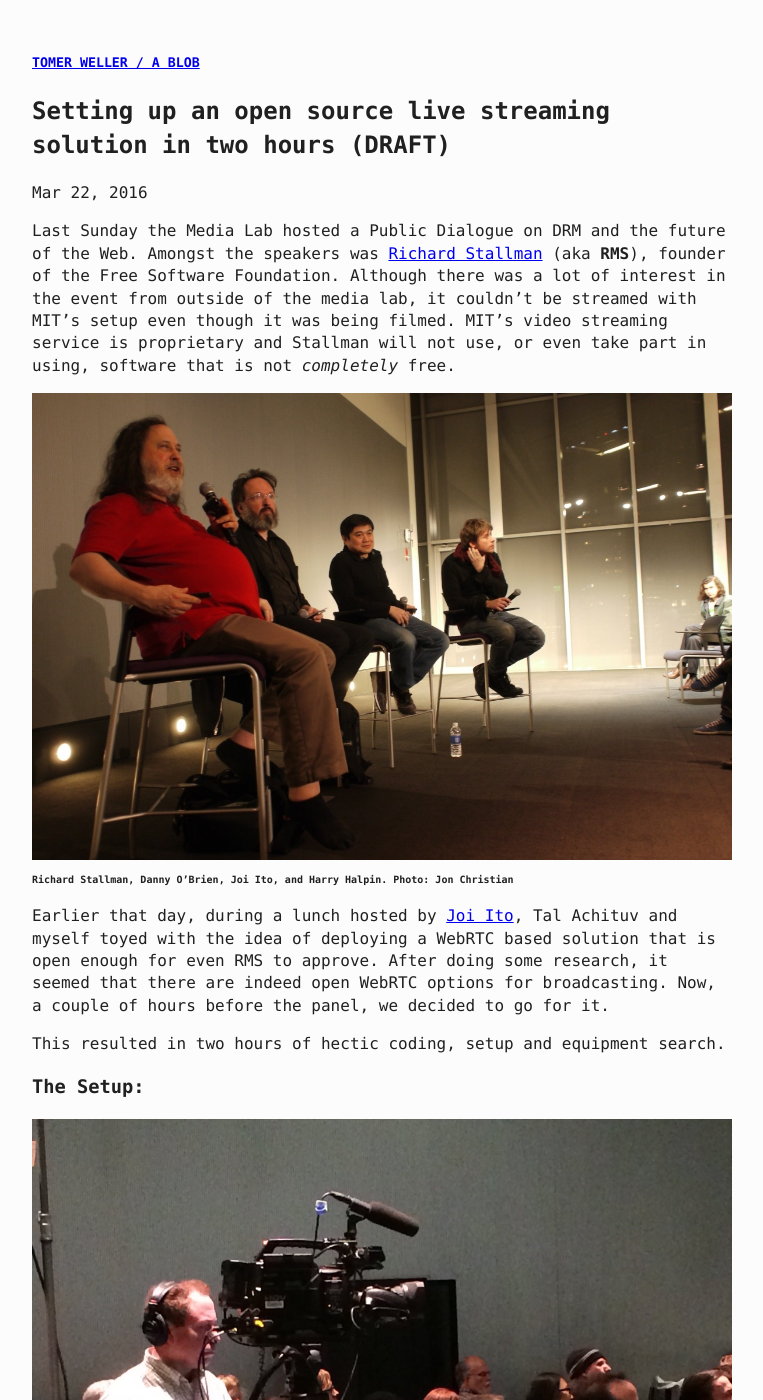
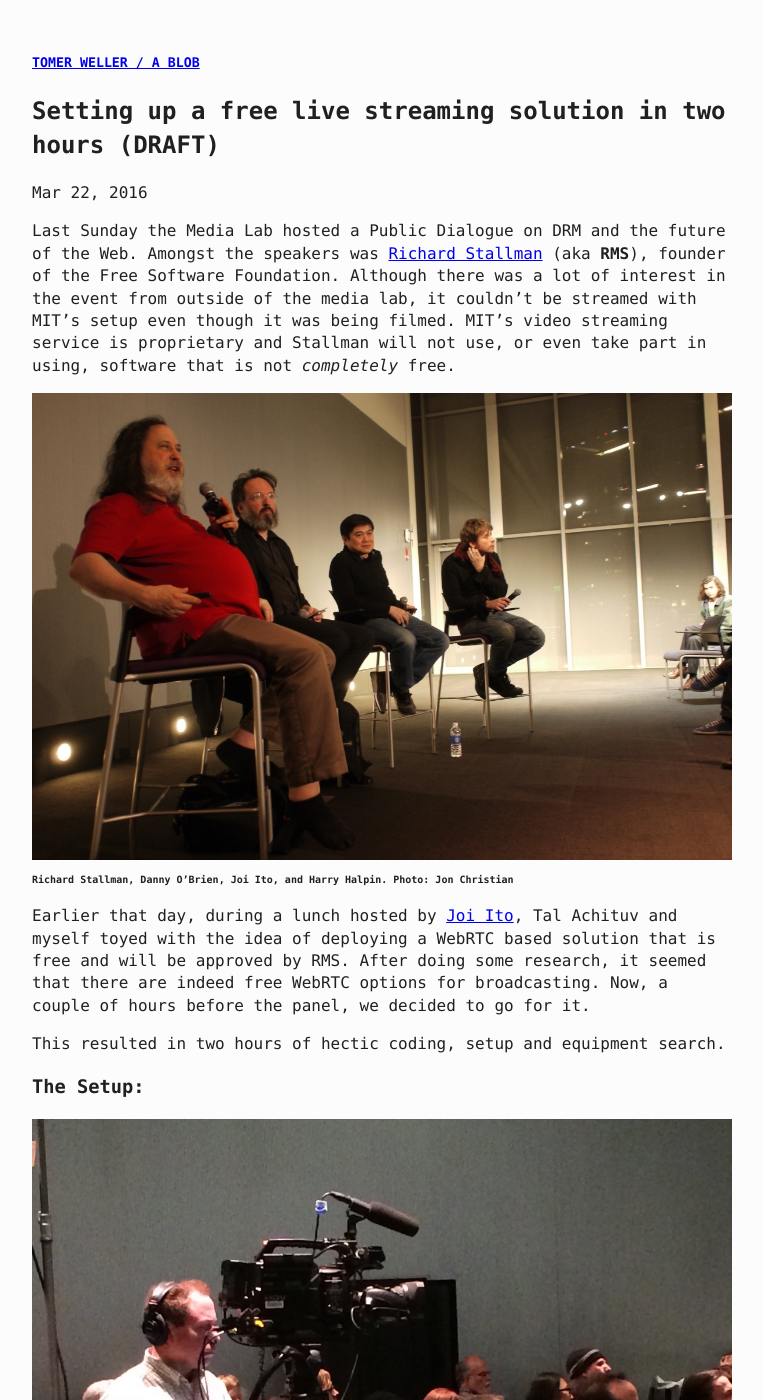
Before and after one commit to tomerweller/tomerweller.github.io, a Jekyll site: the page built from _posts/2016-03-21-open-live-streaming-in-two-hours.md, in a window 1280 px wide and 1400 px high. Shown: the whole window, without its empty margins (258-1021 px from the left). Built offline with Jekyll 4.4.1, drawn with Linux system fonts in a browser that asks for light colours; comment, search, counter and statistics services are not loaded; some of the changed text lies outside the part shown.

Commit message:
change open with free

```diff
--- a/_posts/2016-03-21-open-live-streaming-in-two-hours.md
+++ b/_posts/2016-03-21-open-live-streaming-in-two-hours.md
@@ -1,18 +1,20 @@
 ---
 layout: post
-title:  "Setting up an open source live streaming solution in two hours"
+title:  "Setting up a free live streaming solution in two hours"
 description: Going through an extremely quick setup of a free video streaming solution
 draft: true
 image: /assets/open-streaming/view-screenshot2.jpg
 date:   2016-03-21 23:59:59 -0500
 ---
 
+
+
 Last Sunday the Media Lab hosted a Public Dialogue on DRM and the future of the Web. Amongst the speakers was [Richard Stallman][stallman] (aka **RMS**), founder of the Free Software Foundation.  Although there was a lot of interest in the event from outside of the media lab, it couldn’t be streamed with MIT’s setup even though it was being filmed. MIT's video streaming service is proprietary and Stallman will not use, or even take part in using, software that is not *completely* free.
 
 ![The Panel](/assets/open-streaming/the-panel.jpg "this is a title")
 <small>Richard Stallman, Danny O'Brien, Joi Ito, and Harry Halpin. Photo: Jon Christian</small>
 
-Earlier that day, during a lunch hosted by [Joi Ito][joi], Tal Achituv and myself toyed with the idea of deploying a WebRTC based solution that is open enough for even RMS to approve. After doing some research, it seemed that there are indeed open WebRTC options for broadcasting. Now, a couple of hours before the panel, we decided to go for it.
+Earlier that day, during a lunch hosted by [Joi Ito][joi], Tal Achituv and myself toyed with the idea of deploying a WebRTC based solution that is free and will be approved by RMS. After doing some research, it seemed that there are indeed free WebRTC options for broadcasting. Now, a couple of hours before the panel, we decided to go for it.
 
 This resulted in two hours of hectic coding, setup and equipment search.
 
@@ -25,7 +27,7 @@ This resulted in two hours of hectic coding, setup and equipment search.
 <small>Making this diagram took more time than building a free streaming solution<small>
 
 #### Media Server
-[Kurento][kurento] (LGPL-2.1) is an open source media server. It implements the WebRTC spec and uses [GStreamer][gstreamer] under the hood for any multimedia processing. In this case we used Kurento as a broadcasting server: it received one WebRTC AV stream from a presenter (the video capturing laptop) and retransmitted it via multiple WebRTC streams to viewers.
+[Kurento][kurento] (LGPL-2.1) is an free media server. It implements the WebRTC spec and uses [GStreamer][gstreamer] under the hood for any multimedia processing. In this case we used Kurento as a broadcasting server: it received one WebRTC AV stream from a presenter (the video capturing laptop) and retransmitted it via multiple WebRTC streams to viewers.
 
 We ran Kurento on a Linux VM on my laptop. The intention was to test on a VM and then deploy to some cloud service. However, due to lack of time, the debug setup became the production one.
 
```
